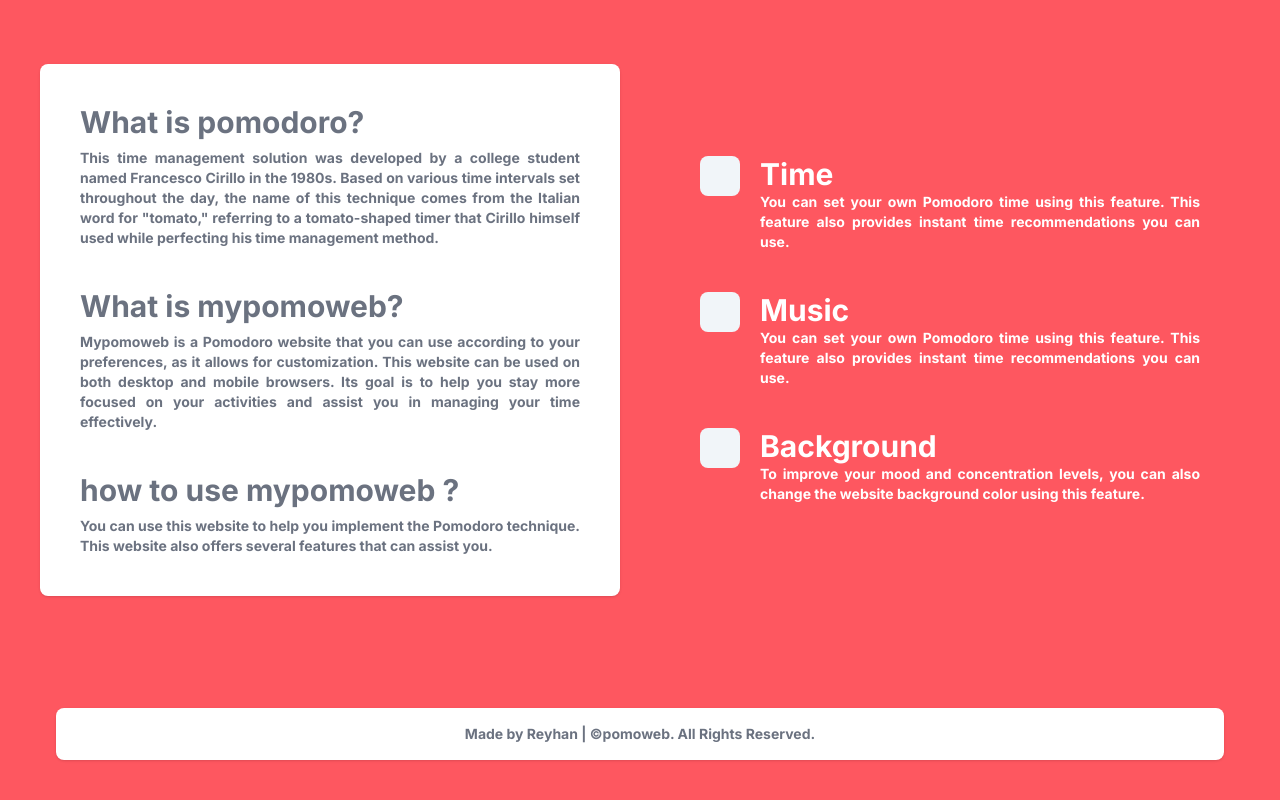
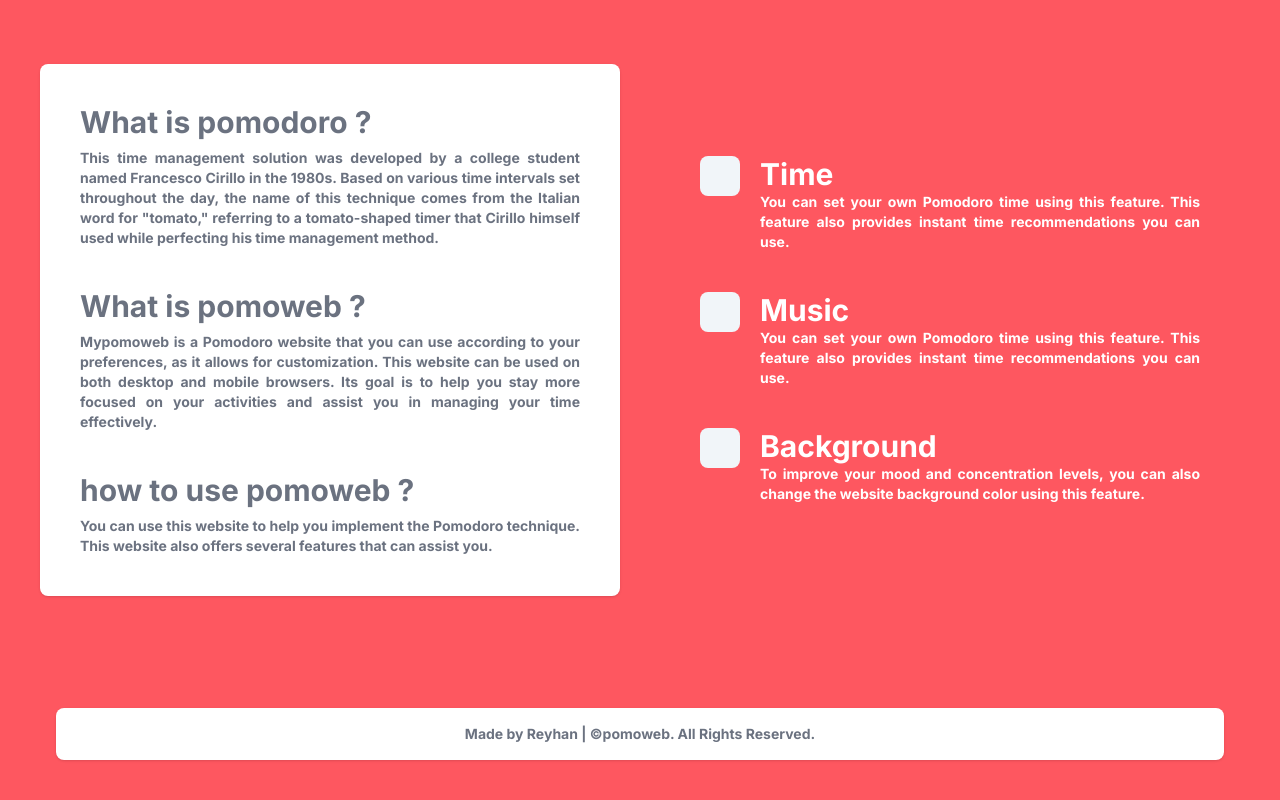
Before and after one commit to MouReyRB/pomoweb, a Next.js app: page / in a window 1280 px wide. Shown: the part 1009-1809 px from the top of the page. Built offline with nearby package versions, Linux system fonts and the light colour scheme; some icons are missing.

Commit message:
update for description

```diff
--- a/app/page.jsx
+++ b/app/page.jsx
@@ -184,21 +184,21 @@
                 style={{ backgroundColor: `#${globalColor}` }}>
                 <div className="space-y-10 text-white text-lg font-bold p-10 bg-white rounded-lg shadow m-4 dark:bg-gray-800 mx-auto ">
                     <div className="space-y-2 text-sm text-gray-500 dark:text-gray-400">
-                        <h1 className="text-3xl">What is pomodoro?</h1>
+                        <h1 className="text-3xl">What is pomodoro ?</h1>
                         <p style={{ textAlign: 'justify' }}>This time management solution was developed by a college student named Francesco Cirillo in
                             the 1980s. Based on various time intervals set throughout the day, the name of this
                             technique comes from the Italian word for "tomato," referring to a tomato-shaped timer that
                             Cirillo himself used while perfecting his time management method.</p>
                     </div>
                     <div className="space-y-2 text-sm text-gray-500 dark:text-gray-400">
-                        <h1 className="text-3xl">What is mypomoweb?</h1>
+                        <h1 className="text-3xl">What is pomoweb ?</h1>
                         <p style={{ textAlign: 'justify' }}>Mypomoweb is a Pomodoro website that you can use according to your preferences, as it allows
                             for customization. This website can be used on both desktop and mobile browsers. Its goal is
                             to help you stay more focused on your activities and assist you in managing your time
                             effectively.</p>
                     </div>
                     <div className="space-y-2 text-sm text-gray-500 dark:text-gray-400">
-                        <h1 className="text-3xl">how to use mypomoweb ?</h1>
+                        <h1 className="text-3xl">how to use pomoweb ?</h1>
                         <p style={{ textAlign: 'justify' }}>You can use this website to help you implement the Pomodoro technique. This website also
                             offers several features that can assist you.</p>
                     </div>
```
